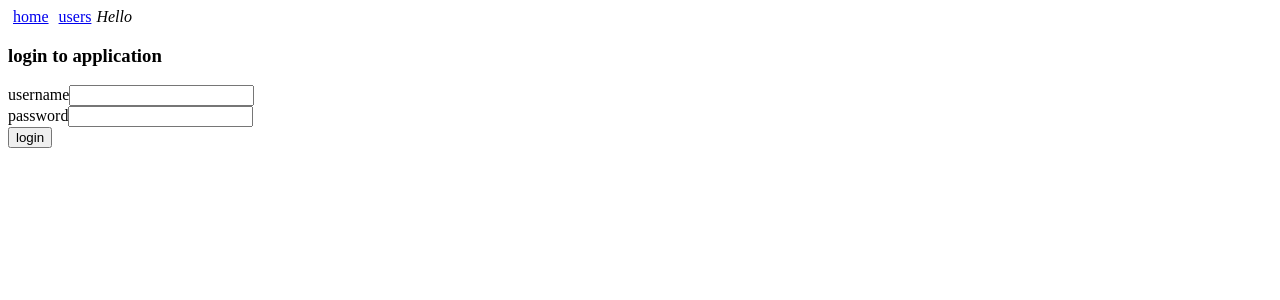
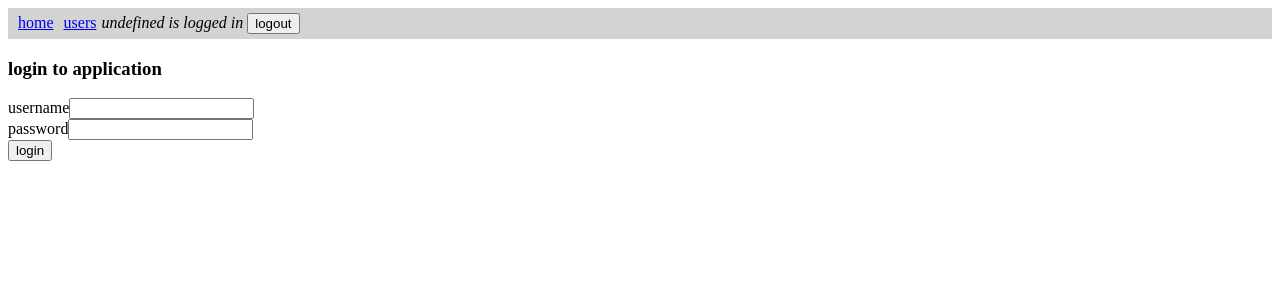
Before and after one commit to serhatprogramming/blogs-refactor-context-front, a React (Create React App) app: page /login in a window 1280 px wide. Shown: the top 300 px of the page. Built offline with nearby package versions, Linux system fonts and the light colour scheme; sample sign-in values are in the browser's storage.

Commit message:
navigation bar is added...

```diff
--- a/src/App.js
+++ b/src/App.js
@@ -5,6 +5,7 @@ import Login from "./components/Login";
 import Users from "./components/Users";
 import User from "./components/User";
 import BlogDetail from "./components/BlogDetail";
+import Menu from "./components/Menu";
 // context
 import { useContext } from "react";
 import CredentialsContext from "./CredentialsContext";
@@ -27,27 +28,9 @@ const App = () => {
     }
   }, []);
   //======================================================//
-  const padding = { padding: 5 };
   return (
     <>
-      <div>
-        <Link to="/" style={padding}>
-          home
-        </Link>
-        <Link to="/users" style={padding}>
-          users
-        </Link>
-        {credentials ? (
-          <em>
-            Hello <em>{credentials.user.username}</em>{" "}
-          </em>
-        ) : (
-          <Link to="/login" style={padding}>
-            login
-          </Link>
-        )}
-      </div>
-
+      <Menu />
       <Routes>
         <Route path="/" element={credentials ? <Blogs /> : <Login />} />
         <Route
--- a/src/components/Blogs.js
+++ b/src/components/Blogs.js
@@ -7,7 +7,6 @@ import Notification from "./Notification";
 import Blog from "./Blog";
 import Togglable from "./Togglable";
 import BlogForm from "./BlogForm";
-import UserInfo from "./UserInfo";
 // services
 import blogService from "../services/blogs";
 // context
@@ -91,7 +90,6 @@ const Blogs = () => {
     <div>
       <h2>blogs</h2>
       <Notification notification={notification} />
-      <UserInfo />
       {createNewBlog()}
       {blogs
         .sort((a, b) => b.likes - a.likes)
--- /dev/null
+++ b/src/components/Menu.js
@@ -0,0 +1,38 @@
+import React from "react";
+// context
+import { useContext } from "react";
+import CredentialsContext from "../CredentialsContext";
+// routes and Links
+import { Link } from "react-router-dom";
+// components
+import UserInfo from "./UserInfo";
+
+const Menu = () => {
+  //======================================================//
+  // initialization of credentials
+  // contexts for credentials
+  //======================================================//
+  const [credentials, credentialsDispatch] = useContext(CredentialsContext);
+  //======================================================//
+
+  const padding = { padding: 5 };
+  return (
+    <div style={{ backgroundColor: "lightgray", padding: 5 }}>
+      <Link to="/" style={padding}>
+        home
+      </Link>
+      <Link to="/users" style={padding}>
+        users
+      </Link>
+      {credentials ? (
+        <UserInfo />
+      ) : (
+        <Link to="/login" style={padding}>
+          login
+        </Link>
+      )}
+    </div>
+  );
+};
+
+export default Menu;
--- a/src/components/UserInfo.js
+++ b/src/components/UserInfo.js
@@ -15,16 +15,12 @@ const UserInfo = () => {
   };
 
   return (
-    <div>
-      {credentials ? (
-        <p>
-          {`${credentials.user.username} is logged in`}{" "}
-          <button onClick={handleLogout}>logout</button>{" "}
-        </p>
-      ) : (
-        <p>Log in to see the other users.</p>
-      )}
-    </div>
+    <>
+      <em>
+        {`${credentials.user.username} is logged in`}{" "}
+        <button onClick={handleLogout}>logout</button>{" "}
+      </em>
+    </>
   );
 };
 
--- a/src/components/Users.js
+++ b/src/components/Users.js
@@ -29,7 +29,6 @@ const Users = () => {
 
   return (
     <div>
-      <UserInfo />
       <div>
         {users && (
           <div>
```
